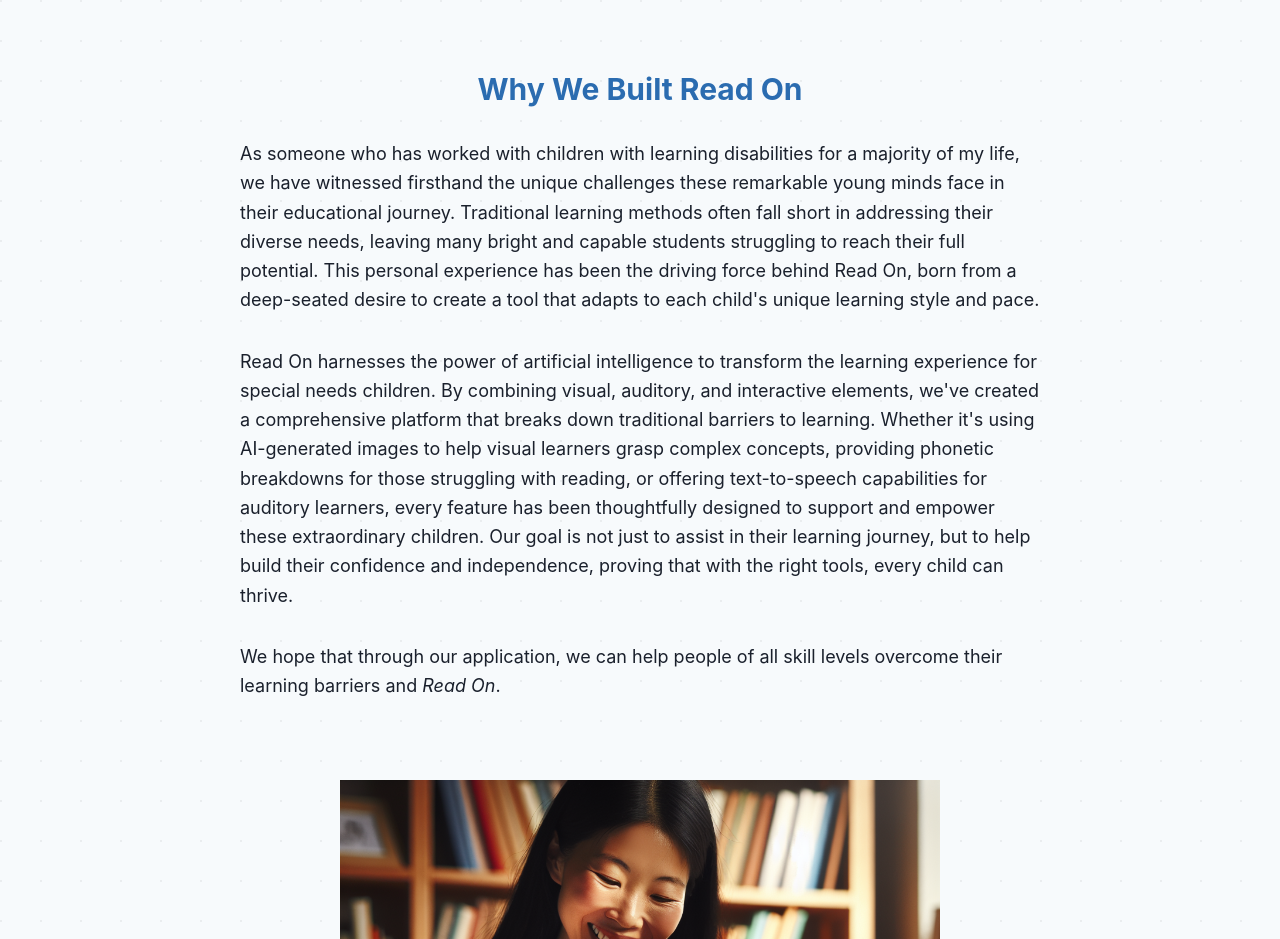
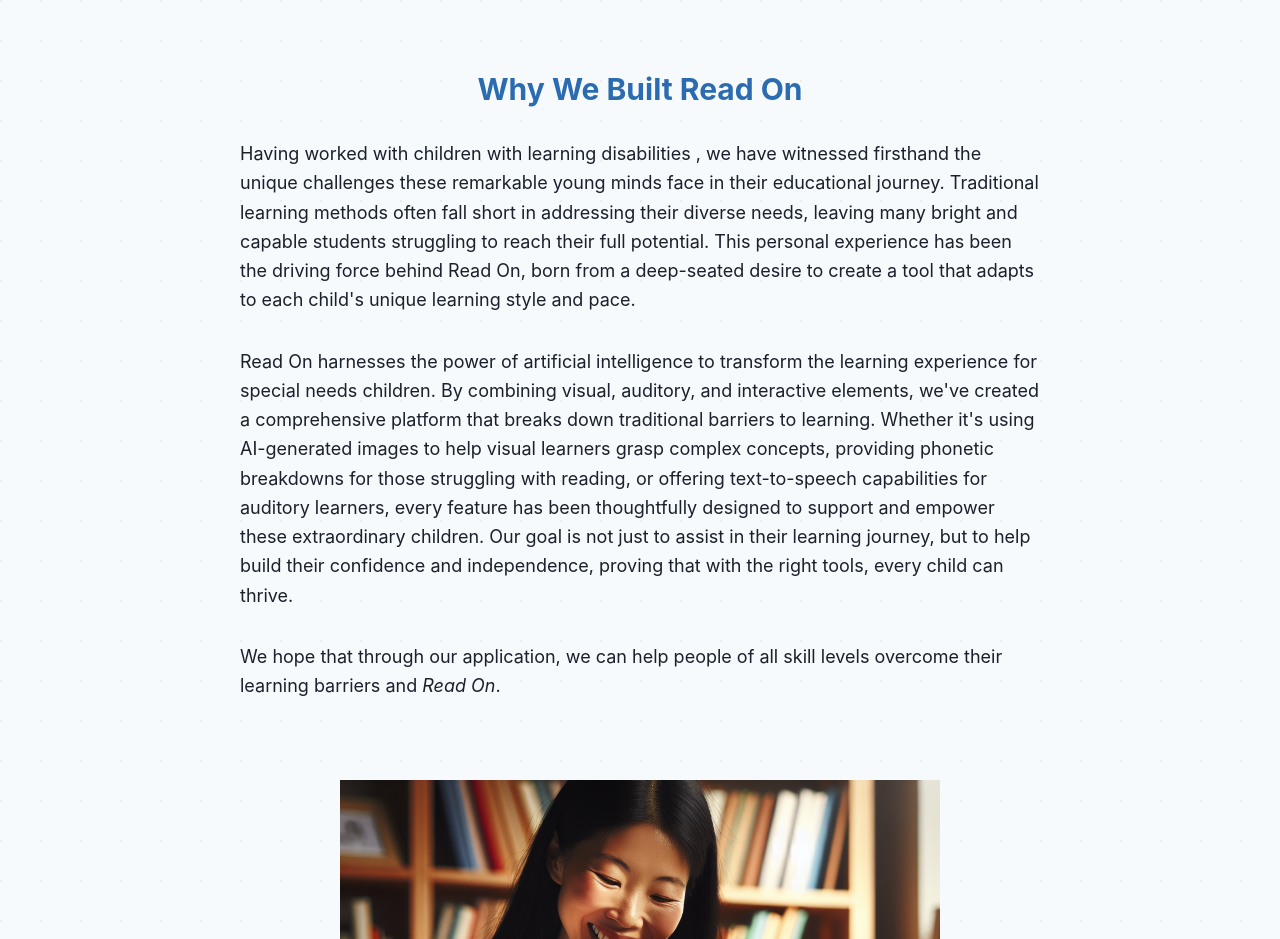
Before and after one commit to AsadShahid04/ReadOn, a Next.js app: page / in a window 1280 px wide. Shown: the part 3040-3979 px from the top of the page. Built offline with nearby package versions, Linux system fonts and the light colour scheme.

Commit message:
Version 2.0 Update

```diff
--- a/src/app/page.tsx
+++ b/src/app/page.tsx
@@ -653,12 +653,12 @@
               </Heading>
 
               <Text fontSize="lg" textAlign="left" lineHeight="tall">
-                As someone who has worked with children with learning disabilities for a majority of my life,
-                we have witnessed firsthand the unique challenges these remarkable young minds face in their
-                educational journey. Traditional learning methods often fall short in addressing their diverse
-                needs, leaving many bright and capable students struggling to reach their full potential.
-                This personal experience has been the driving force behind Read On, born from a deep-seated
-                desire to create a tool that adapts to each child's unique learning style and pace.
+                Having worked with children with learning disabilities , we have witnessed firsthand the
+                unique challenges these remarkable young minds face in their educational journey.
+                Traditional learning methods often fall short in addressing their diverse needs, leaving
+                many bright and capable students struggling to reach their full potential. This personal
+                experience has been the driving force behind Read On, born from a deep-seated desire to
+                create a tool that adapts to each child's unique learning style and pace.
               </Text>
 
               <Text fontSize="lg" textAlign="left" lineHeight="tall">
```
